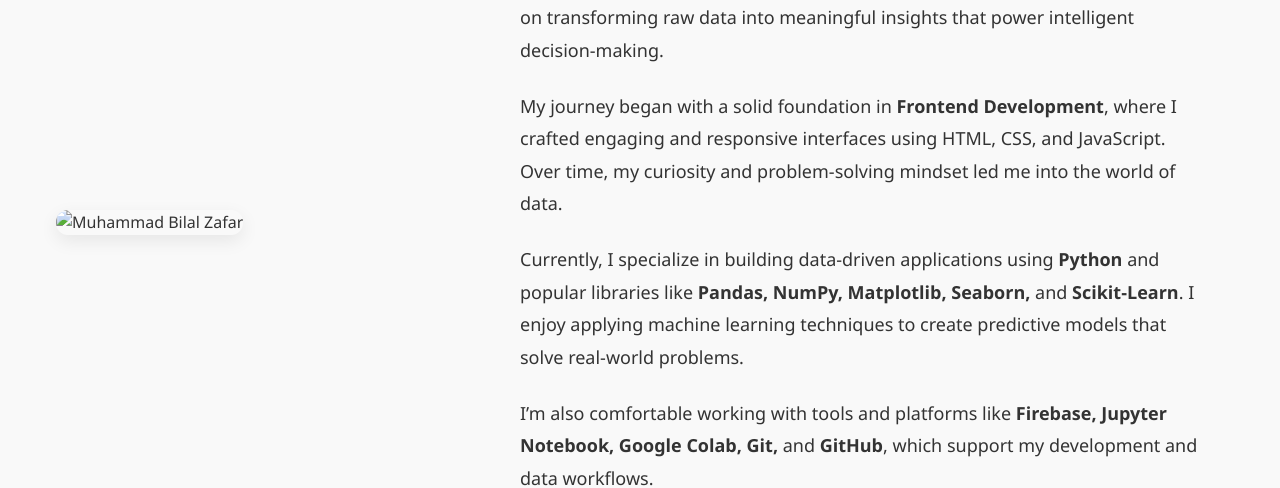
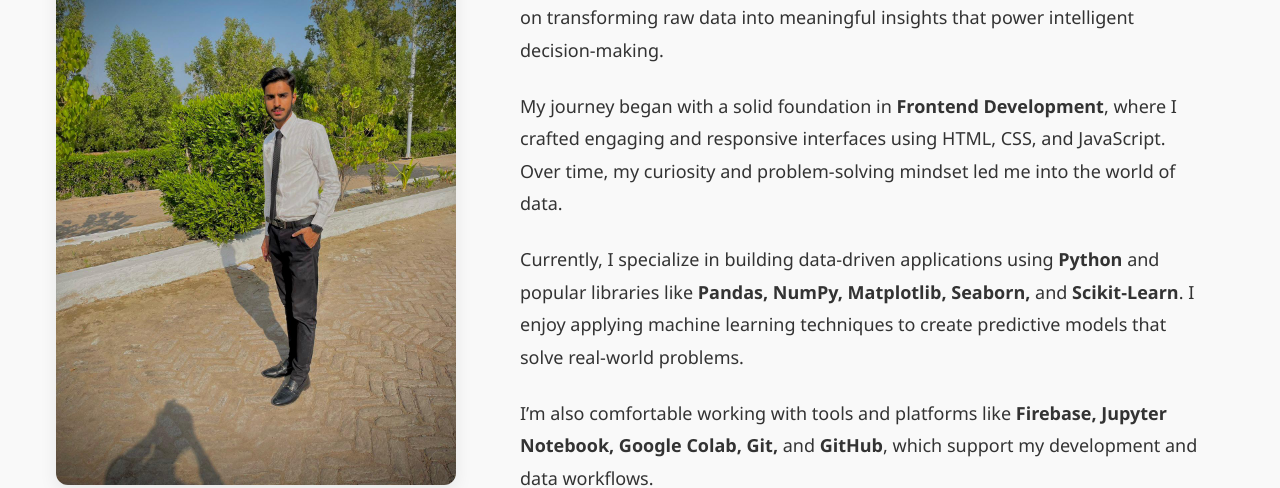
Before and after one commit to bilalzafar11/porfolio-project, a plain HTML site: page about.html in a window 1280 px wide. Shown: the part 347-835 px from the top of the page. Drawn offline with Linux system fonts and the light colour scheme; the site is published under a folder, as on GitHub Pages, so addresses that start at the root find nothing.

Commit message:
Update about.html

```diff
--- a/about.html
+++ b/about.html
@@ -42,7 +42,7 @@
 
     <!-- Profile Image -->
     <div class="about-image">
-      <img src="/bilal.jpg" alt="Muhammad Bilal Zafar" />
+      <img src="bilal.jpg" alt="Muhammad Bilal Zafar" />
     </div>
 
     <!-- About Me -->
```
